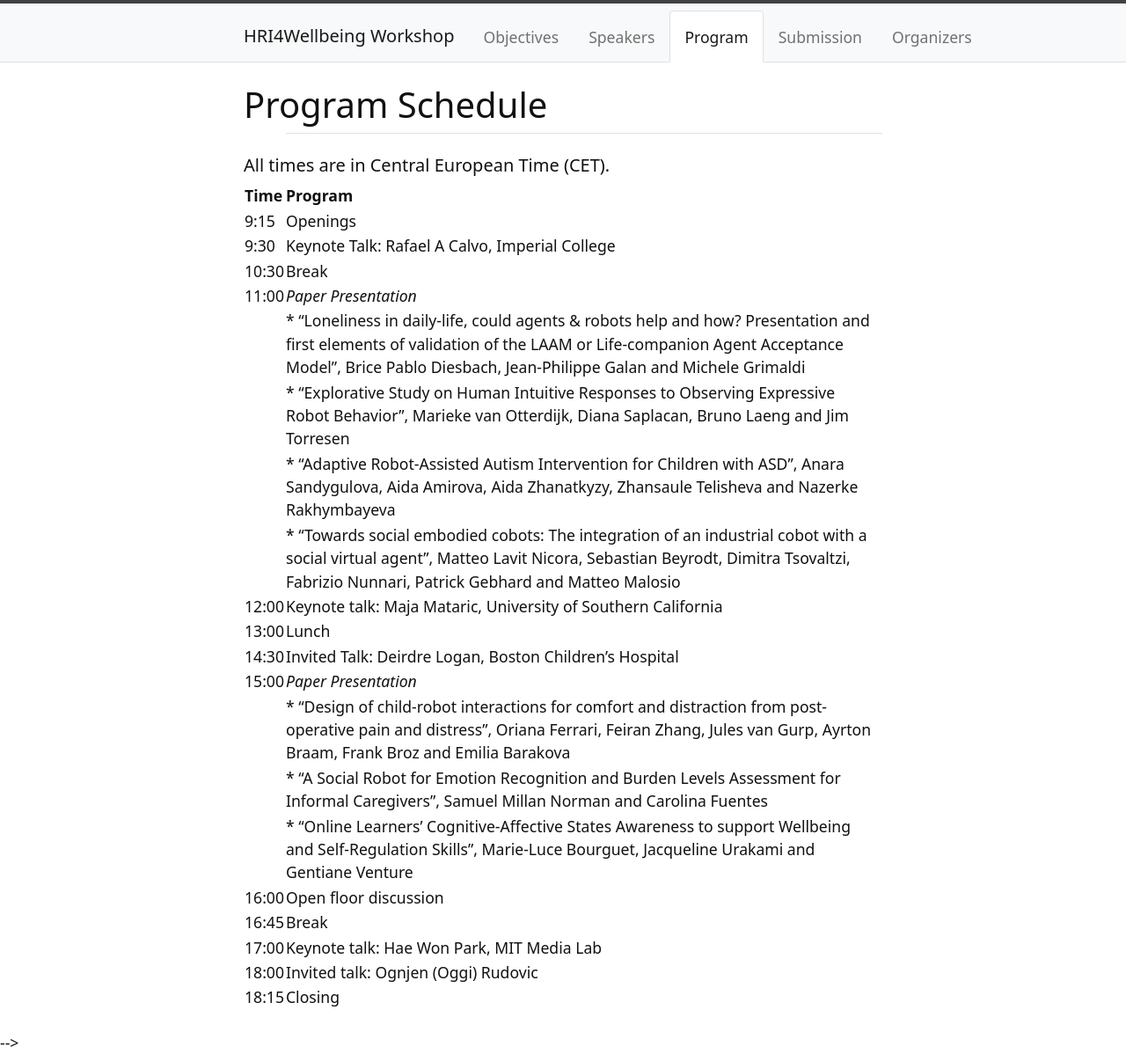
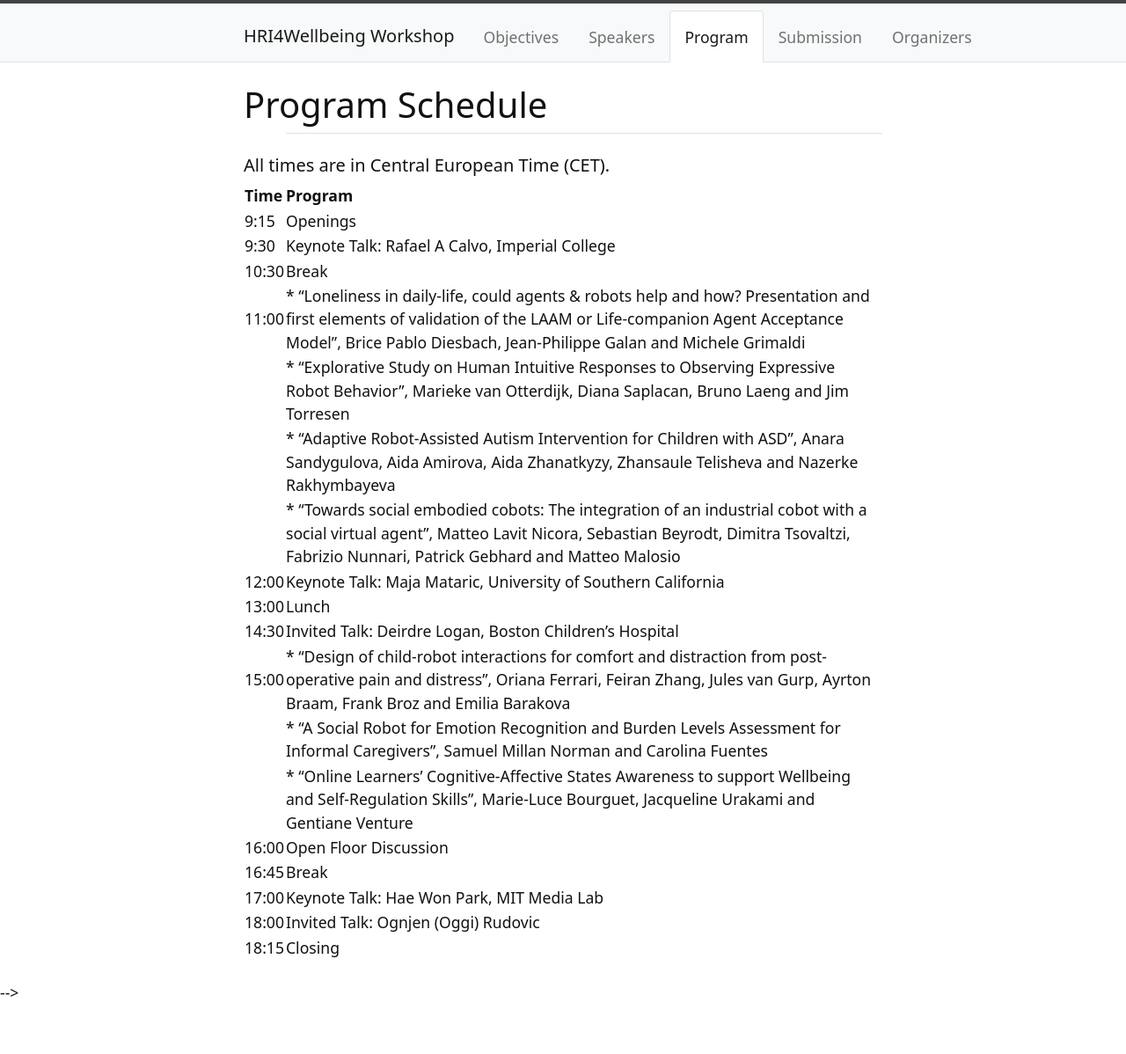
Before and after one commit to hri4wellbeing/hri4wellbeing.github.io, a Jekyll site: the page built from content/3-program.md, in a window 1280 px wide. Shown: the whole page at 88% size. Built offline with Jekyll 4.4.1, drawn with Linux system fonts in a browser that asks for light colours; after the commit the page ends 1141 px from its top, so only the background shows below that.

Commit message:
Update 3-program.md

```diff
--- a/content/3-program.md
+++ b/content/3-program.md
@@ -11,20 +11,18 @@ nav: Program
 | 9:15   | Openings              |
 | 9:30   | Keynote Talk: Rafael A Calvo, Imperial College      |
 | 10:30  | Break                 |
-| 11:00  | _Paper Presentation_    |
-|        | * "Loneliness in daily-life, could agents & robots help and how? Presentation and first elements of validation of the LAAM or Life-companion Agent Acceptance Model", Brice Pablo Diesbach, Jean-Philippe Galan and Michele Grimaldi |
+| 11:00  | * "Loneliness in daily-life, could agents & robots help and how? Presentation and first elements of validation of the LAAM or Life-companion Agent Acceptance Model", Brice Pablo Diesbach, Jean-Philippe Galan and Michele Grimaldi |
 |        | * "Explorative Study on Human Intuitive Responses to Observing Expressive Robot Behavior", Marieke van Otterdijk, Diana Saplacan, Bruno Laeng and Jim Torresen |
 |        | * "Adaptive Robot-Assisted Autism Intervention for Children with ASD", Anara Sandygulova, Aida Amirova, Aida Zhanatkyzy, Zhansaule Telisheva and Nazerke Rakhymbayeva |
 |        | * "Towards social embodied cobots: The integration of an industrial cobot with a social virtual agent", Matteo Lavit Nicora, Sebastian Beyrodt, Dimitra Tsovaltzi, Fabrizio Nunnari, Patrick Gebhard and Matteo Malosio |
-| 12:00  | Keynote talk:  Maja Mataric, University of Southern California          |
+| 12:00  | Keynote Talk:  Maja Mataric, University of Southern California          |
 | 13:00  | Lunch            |
 | 14:30  | Invited Talk: Deirdre Logan, Boston Children's Hospital                 |
-| 15:00  | _Paper Presentation_ |
-|        | * "Design of child-robot interactions for comfort and distraction from post-operative pain and distress", Oriana Ferrari, Feiran Zhang, Jules van Gurp, Ayrton Braam, Frank Broz and Emilia Barakova |
+| 15:00  | * "Design of child-robot interactions for comfort and distraction from post-operative pain and distress", Oriana Ferrari, Feiran Zhang, Jules van Gurp, Ayrton Braam, Frank Broz and Emilia Barakova |
 |        | * "A Social Robot for Emotion Recognition and Burden Levels Assessment for Informal Caregivers", Samuel Millan Norman and Carolina Fuentes|
 |        | * "Online Learners’ Cognitive-Affective States Awareness to support Wellbeing and Self-Regulation Skills", Marie-Luce Bourguet, Jacqueline Urakami and Gentiane Venture |
-| 16:00  | Open floor discussion |
+| 16:00  | Open Floor Discussion |
 | 16:45  | Break                 |
-| 17:00  | Keynote talk: Hae Won Park, MIT Media Lab          |
-| 18:00  | Invited talk: Ognjen (Oggi) Rudovic          |
+| 17:00  | Keynote Talk: Hae Won Park, MIT Media Lab          |
+| 18:00  | Invited Talk: Ognjen (Oggi) Rudovic          |
 | 18:15  | Closing               |
```
